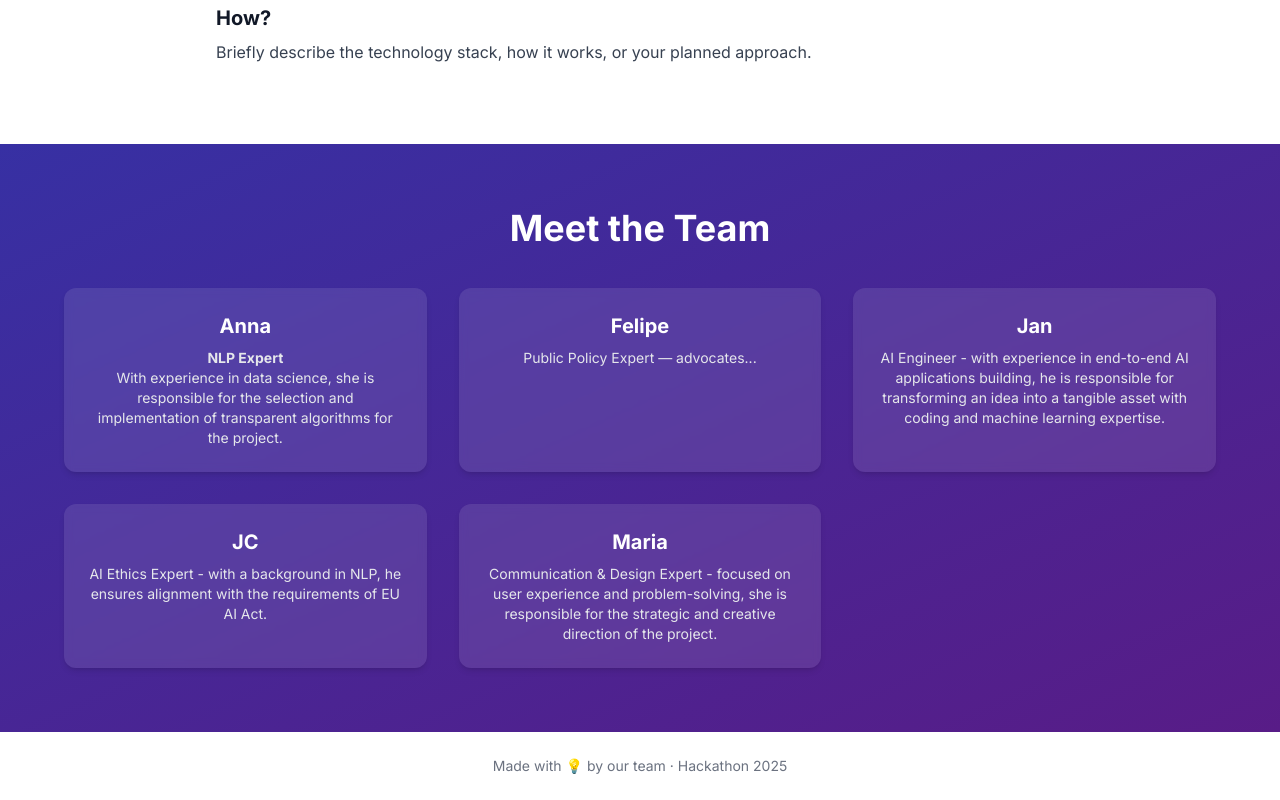
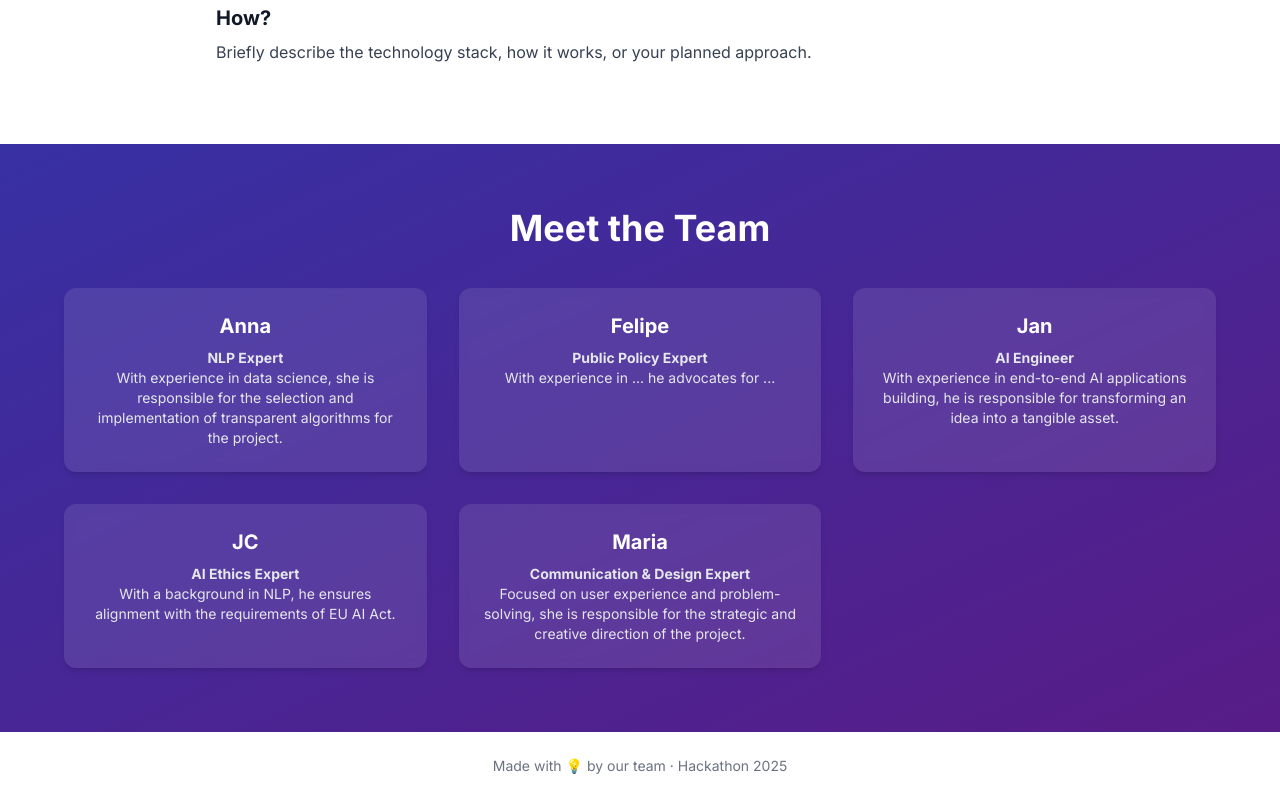
Before and after one commit to JP-Thoma/Democracy-Firewall, a plain HTML site: page index.html in a window 1280 px wide. Shown: the part 1160-1960 px from the top of the page. Drawn offline with nearby package versions, Linux system fonts and the light colour scheme.

Commit message:
updated website

```diff
--- a/index.html
+++ b/index.html
@@ -61,19 +61,23 @@
         </div>
         <div class="bg-white/10 backdrop-blur-sm p-6 rounded-xl shadow-md">
             <h3 class="text-xl font-semibold mb-2">Felipe</h3>
-            <p class="text-sm text-gray-200"> Public Policy Expert — advocates...</p>
+            <p class="text-sm text-gray-200"><b>Public Policy Expert</b></p>
+            <p class="text-sm text-gray-200">With experience in ... he advocates for ...</p>
         </div>
         <div class="bg-white/10 backdrop-blur-sm p-6 rounded-xl shadow-md">
             <h3 class="text-xl font-semibold mb-2">Jan</h3>
-            <p class="text-sm text-gray-200">AI Engineer - with experience in end-to-end AI applications building, he is responsible for transforming an idea into a tangible asset with coding and machine learning expertise.</p>
+            <p class="text-sm text-gray-200"><b>AI Engineer</b></p>
+            <p class="text-sm text-gray-200">With experience in end-to-end AI applications building, he is responsible for transforming an idea into a tangible asset.</p>
         </div>
         <div class="bg-white/10 backdrop-blur-sm p-6 rounded-xl shadow-md">
             <h3 class="text-xl font-semibold mb-2">JC</h3>
-            <p class="text-sm text-gray-200">AI Ethics Expert - with a background in NLP, he ensures alignment with the requirements of EU AI Act.</p>
+            <p class="text-sm text-gray-200"><b>AI Ethics Expert</b></p>
+            <p class="text-sm text-gray-200">With a background in NLP, he ensures alignment with the requirements of EU AI Act.</p>
         </div>
         <div class="bg-white/10 backdrop-blur-sm p-6 rounded-xl shadow-md">
             <h3 class="text-xl font-semibold mb-2">Maria</h3>
-            <p class="text-sm text-gray-200">Communication & Design Expert - focused on user experience and problem-solving, she is responsible for the strategic and creative direction of the project.</p>
+            <p class="text-sm text-gray-200"><b>Communication & Design Expert</b></p>
+            <p class="text-sm text-gray-200">Focused on user experience and problem-solving, she is responsible for the strategic and creative direction of the project.</p>
         </div>
         </div>
     </div>
```
